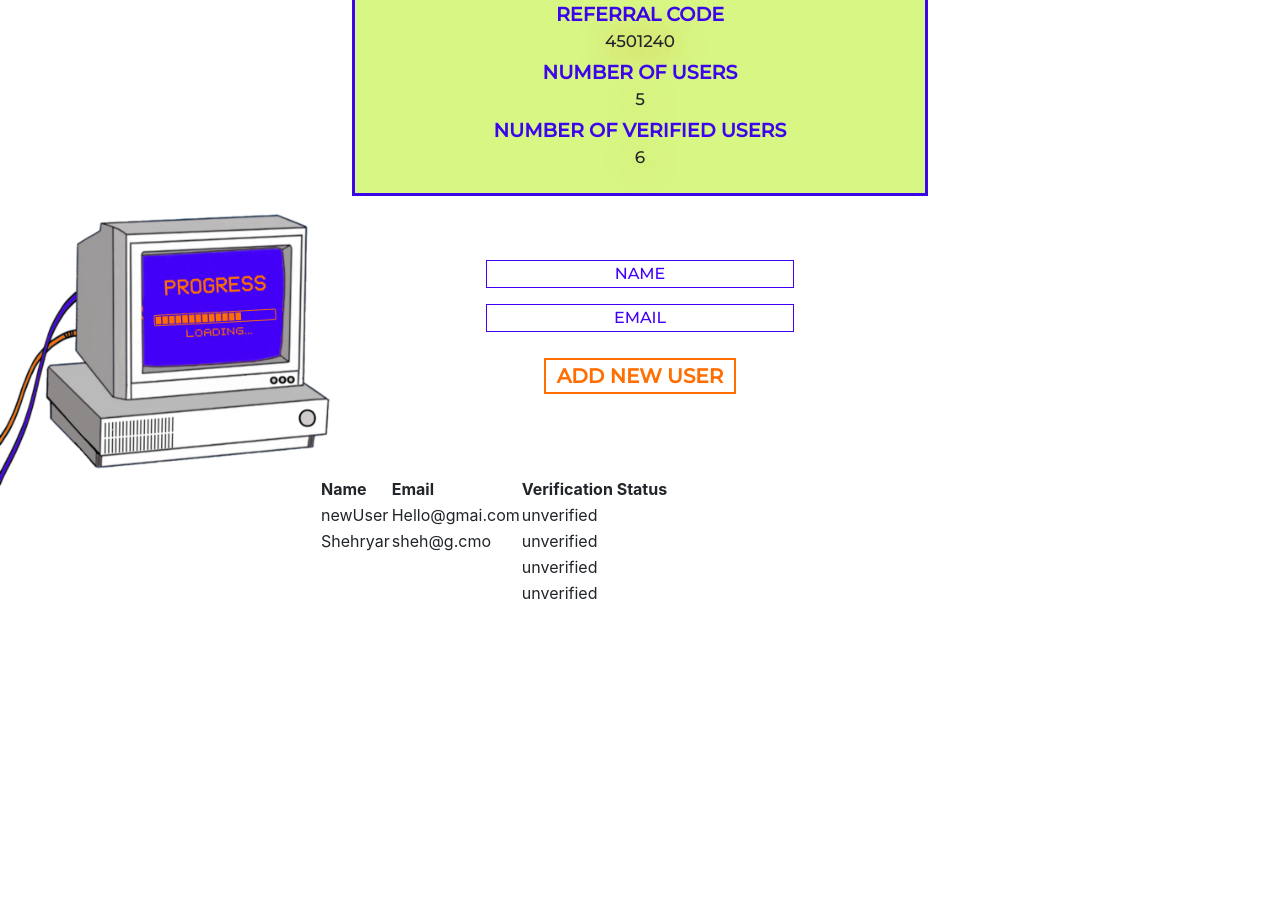
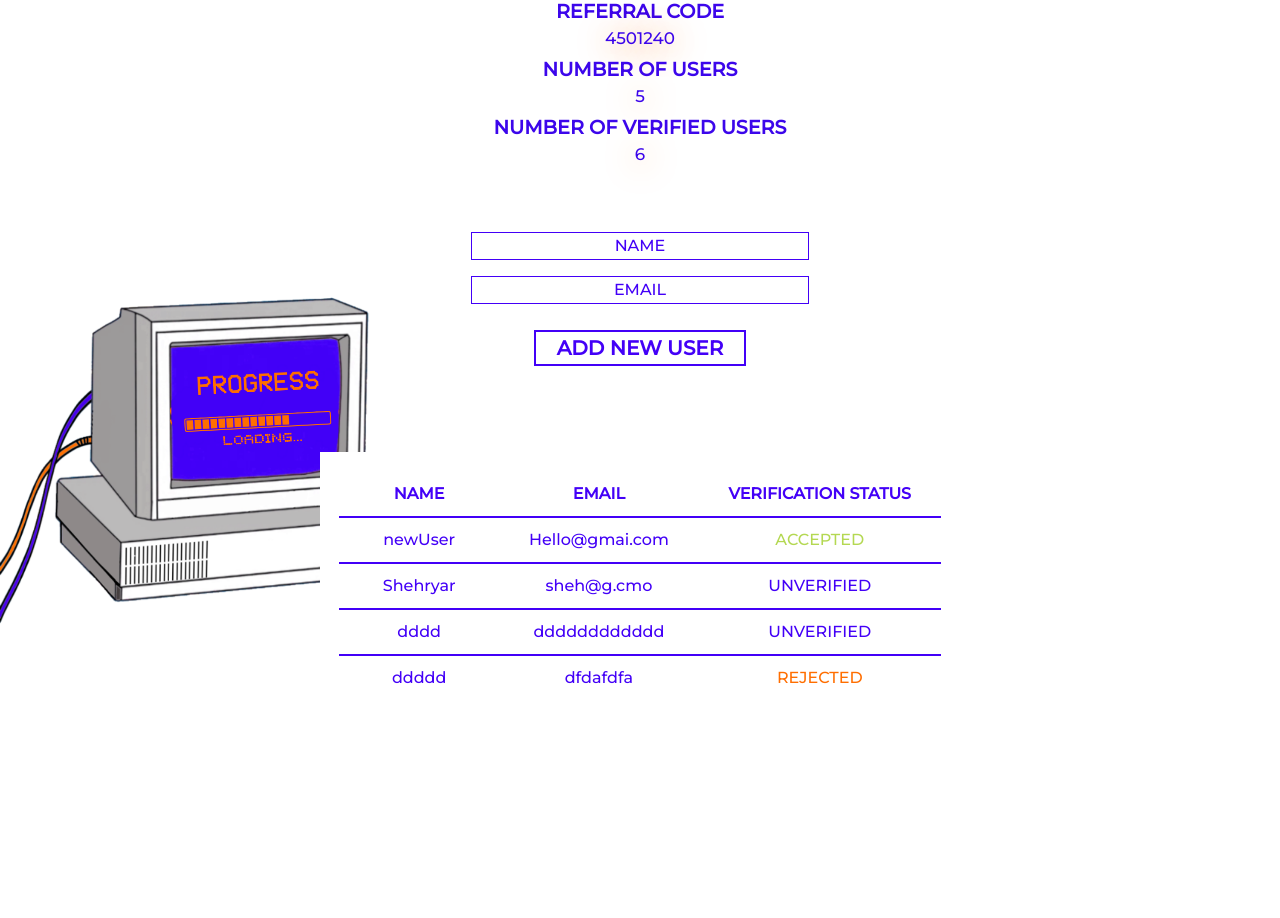
Before and after one commit to ShehryarHanif/frichAmbassadors, a React app in the folder client/: page /ambassador/users in a window 1280 px wide. Shown: the part 205-1123 px from the top of the page. Before the commit the page ends 971 px from the top, so only its background shows below. Built offline with nearby package versions, Linux system fonts and the light colour scheme; no server answers.

Commit message:
change styling of ambassador pages

```diff
--- a/client/src/App/Components/AmbassadorDetails/AmbassadorDetails.module.css
+++ b/client/src/App/Components/AmbassadorDetails/AmbassadorDetails.module.css
@@ -1,17 +1,18 @@
 .mainContainer {
-    border: 3px solid #3C06EB;
-    background-color: #D7F684;
+    /* border: 3px solid #3C06EB; */
+    /* background-color: #D7F684; */
     font-family: "Montserrat", sans-serif;
     width: 90%;
     text-align: center;
     margin-top: 2.75rem;
-    margin-bottom: 1rem;
+    margin-bottom: 0.8rem;
     margin-left: auto;
     margin-right: auto;
     padding: 3%;
 }
 
 .ambassadorInformation {
+    color: #3C06EB;
     color: #3C06EB;
     font-weight: bold;
     text-decoration: underline;
@@ -31,5 +32,7 @@
 
 .actualValue {
     text-shadow: 1px 3px 32px #FF6E00;
+    /* color: #FF6E00; */
+    color: #3C06EB;
     font-size: 1.05rem;
 }
--- a/client/src/App/Components/NotificationsTable/AmbassadorNotificationsTable.js
+++ b/client/src/App/Components/NotificationsTable/AmbassadorNotificationsTable.js
@@ -3,6 +3,8 @@ import { useState, useEffect } from "react";
 import axios from "axios";
 
 import NotificationsTablePlaceholder from "./NotificationsTablePlaceholder";
+
+import classes from "./AmbassadorNotificationsTable";
 
 const AmbassadorNotificationsTable = () => {
   const [notifications, setNotifications] = useState([
@@ -38,12 +40,12 @@ const AmbassadorNotificationsTable = () => {
 
   if(notifications.length > 0){
     return (
-        <div>
+        <div className={classes.mainContainer}>
             <table>
                 <tr>
-                <th>Subject</th>
-                <th>Content</th>
-                <th>Time</th>
+                    <th>SUBJECT</th>
+                    <th>CONTENT</th>
+                    <th>TIME</th>
                     <th></th>
                 </tr>
 
--- a/client/src/App/Components/NotificationsTable/NotificationsTablePlaceholder.js
+++ b/client/src/App/Components/NotificationsTable/NotificationsTablePlaceholder.js
@@ -1,6 +1,8 @@
+import classes from "./NotificationsTablePlaceholder.module.css";
+
 const NotificationsTablePlaceholder = () => {
   return (
-    <div>There are no notifications right now.</div>
+          <div className={classes.mainContainer}>THERE ARE NO NOTIFICATIONS!</div>
   );
 }
 
--- a/client/src/App/Components/NotificationsTable/NotificationsTablePlaceholder.module.css
+++ b/client/src/App/Components/NotificationsTable/NotificationsTablePlaceholder.module.css
@@ -0,0 +1,12 @@
+.mainContainer {
+    background: blue;
+    font-family: "Montserrat", sans-serif;
+    text-align: center;
+    margin-top: 5rem;
+    margin-bottom: 50rem;
+    margin-left: auto;
+    margin-right: auto;
+    font-size: 2rem;
+    padding: 2%;
+    color: white;
+}
--- a/client/src/App/Components/UsersForm/UsersForm.js
+++ b/client/src/App/Components/UsersForm/UsersForm.js
@@ -41,15 +41,15 @@ const UsersForm = (props) => {
           setNewUserName("");
           setNewUserEmail("");
         })
-          .catch((error) => console.log(error));
+          .catch((error) => alert("OOPS! THERE WAS A PROBLEM. TRY AGAIN!"));
     };
 
     return (
         <div className={classes.mainContainer}>
             <form method="POST" onSubmit={ submissionHandler }>
-                <input className={classes.inputBox} type="text" placeholder="NAME" value={ newUserName } onChange={ nameChangeHandler } />
+                <input className={classes.inputBox} type="text" placeholder="NAME" minLength="2" required value={ newUserName } onChange={ nameChangeHandler } />
 
-                <input className={classes.inputBox} type="email" placeholder="EMAIL" value={ newUserEmail } onChange={ emailChangeHandler } />
+                <input className={classes.inputBox} type="email" placeholder="EMAIL" required value={ newUserEmail } onChange={ emailChangeHandler } />
 
                 <input className={classes.submission} type="submit" value="ADD NEW USER" />
             </form>
--- a/client/src/App/Components/UsersForm/UsersForm.module.css
+++ b/client/src/App/Components/UsersForm/UsersForm.module.css
@@ -3,9 +3,9 @@
     font-family: "Montserrat", sans-serif;
     width: 70%;
     text-align: center;
-    padding: 5%;
-    margin-top: 1rem;
-    margin-bottom: 2.5rem;
+    padding: 2%;
+    margin-top: 0.25rem;
+    margin-bottom: 4rem;
     margin-left: auto;
     margin-right: auto;
 }
@@ -21,22 +21,23 @@
 
 input::placeholder {
     font-size: 1rem;
-    color: #4300F7
+    color: #4300F7;
 }
 
 .submission {
     grid-area: submission;
-    border: 2px solid #FF6E00;
+    border: 2px solid #4300F7;
     background-color: WHITE;
     margin: 10px auto;
     width: 50%;
-    color: #FF6E00;
+    color: #4300F7;
     font-size: 20px;
     font-weight: bold;
     cursor: pointer;
 }
 
 .submission:hover{
-    border: 2px solid #4300F7;
-    color: #4300F7;
+    border: 2px solid white;
+    color: white;
+    background-color: #4300F7;
 }
--- a/client/src/App/Components/UsersTable/AmbassadorUsersTable.js
+++ b/client/src/App/Components/UsersTable/AmbassadorUsersTable.js
@@ -1,22 +1,24 @@
 import UsersTablePlaceholder from "./UsersTablePlaceholder";
+
+import classes from "./AmbassadorUsersTable.module.css";
 
 const AmbassadorUsersTable = (props) => {
     if(props.users.length > 0){
         return (
-            <div>
-                <table>
-                    <tr>
-                        <th>Name</th>
-                        <th>Email</th>
-                        <th>Verification Status</th>
+            <div className={classes.mainContainer}>
+                <table className={classes.usersTable}>
+                    <tr className={classes.userRow}>
+                        <th>NAME</th>
+                        <th>EMAIL</th>
+                        <th>VERIFICATION STATUS</th>
                     </tr>
 
                     {props.users.map((user) => {
                         return (
-                        <tr key={user["user_id"]}>
+                        <tr key={user["user_id"]} className={`${classes.userRow} ${classes.regularCell}`}>
                             <td>{user["user_name"]}</td>
                             <td>{user["user_email"]}</td>
-                            <td>{user["user_verification_status"]}</td>
+                            <td className={user["user_verification_status"] === "unverified" ? classes.unverifiedColor : user["user_verification_status"] === "accepted" ? classes.acceptedColor : classes.rejectedColor}>{user["user_verification_status"].toUpperCase()}</td>
                         </tr>
                         )
                     })}
--- a/client/src/App/Components/UsersTable/AmbassadorUsersTable.module.css
+++ b/client/src/App/Components/UsersTable/AmbassadorUsersTable.module.css
@@ -0,0 +1,47 @@
+.mainContainer {
+    background: white;
+    font-family: "Montserrat", sans-serif;
+    width: 100%;
+    text-align: center;
+    margin-bottom: 5rem;
+    margin-left: auto;
+    margin-right: auto;
+    padding: 3%;
+    color: #4300F7;
+}
+
+.userRow {
+    padding: 15px 0;
+    text-align: center;
+}
+
+.usersTable {
+    width: 100%;
+}
+
+.usersTable td, .usersTable th, .usersTable .usersTable{
+    overflow: hidden;
+    white-space: nowrap;
+    padding:5px;
+    width: 20%;
+    padding: 10px;
+    text-align: center;
+}
+
+.regularCell{
+    clear: both;
+    border-top: #4300F7 2px solid;
+    border-bottom: none;
+}
+
+.unverifiedColor {
+    color: #4300F7;
+}
+
+.rejectedColor {
+    color: #FF6E00;
+}
+
+.acceptedColor {
+    color: #B4D852;
+}
--- a/client/src/App/Components/UsersTable/UsersTablePlaceholder.js
+++ b/client/src/App/Components/UsersTable/UsersTablePlaceholder.js
@@ -1,6 +1,8 @@
+import classes from "./UsersTablePlaceholder.module.css";
+
 const UsersTablePlaceholder = () => {
     return (
-      <div>There are no users right now.</div>
+      <div className={classes.mainContainer}></div>
     );
 };
 
--- a/client/src/App/Components/UsersTable/UsersTablePlaceholder.module.css
+++ b/client/src/App/Components/UsersTable/UsersTablePlaceholder.module.css
@@ -0,0 +1,11 @@
+.mainContainer {
+    background: white;
+    font-family: "Montserrat", sans-serif;
+    width: 100%;
+    text-align: center;
+    margin-bottom: 10rem;
+    margin-left: auto;
+    margin-right: auto;
+    padding: 3%;
+
+}
--- a/client/src/App/Pages/Ambassador/AmbassadorUsersPage.js
+++ b/client/src/App/Pages/Ambassador/AmbassadorUsersPage.js
@@ -12,7 +12,7 @@ import classes from "./AmbassadorUsersPage.module.css";
 
 const AmbassadorUsersPage = () => {
   const [ambassador, setAmbassador] = useState({ "ambassador_id": 2, "ambassador_first_name": "Shehryar", "ambassador_last_name": "Hanif", "ambassador_email": "shehryarhanif123@gmail.com", "ambassador_referral_code": "4501240", "ambassador_university": "dsfadfaf", "ambassador_university_location": "dfafasf", "ambassador_tier": "bronze" });
-  const [users, setUsers] = useState([ { "user_id": 4, "user_name": "newUser", "user_email": "Hello@gmai.com", "user_ambassador_id": 2, "user_referral_code": "4501240", "user_created_at": "2021-07-28T15:41:44.000Z", "user_verification_status": "unverified" }, { "user_id": 3, "user_name": "Shehryar", "user_email": "sheh@g.cmo", "user_ambassador_id": 2, "user_referral_code": "4501240", "user_created_at": "2021-07-27T15:33:55.000Z", "user_verification_status": "unverified" }, { "user_id": 2, "user_name": "", "user_email": "", "user_ambassador_id": 2, "user_referral_code": "4501240", "user_created_at": "2021-07-24T14:56:09.000Z", "user_verification_status": "unverified" }, { "user_id": 1, "user_name": "", "user_email": "", "user_ambassador_id": 2, "user_referral_code": "4501240", "user_created_at": "2021-07-24T14:56:08.000Z", "user_verification_status": "unverified" } ]);
+  const [users, setUsers] = useState([ { "user_id": 4, "user_name": "newUser", "user_email": "Hello@gmai.com", "user_ambassador_id": 2, "user_referral_code": "4501240", "user_created_at": "2021-07-28T15:41:44.000Z", "user_verification_status": "accepted" }, { "user_id": 3, "user_name": "Shehryar", "user_email": "sheh@g.cmo", "user_ambassador_id": 2, "user_referral_code": "4501240", "user_created_at": "2021-07-27T15:33:55.000Z", "user_verification_status": "unverified" }, { "user_id": 2, "user_name": "dddd", "user_email": "dddddddddddd", "user_ambassador_id": 2, "user_referral_code": "4501240", "user_created_at": "2021-07-24T14:56:09.000Z", "user_verification_status": "unverified" }, { "user_id": 1, "user_name": "ddddd", "user_email": "dfdafdfa", "user_ambassador_id": 2, "user_referral_code": "4501240", "user_created_at": "2021-07-24T14:56:08.000Z", "user_verification_status": "rejected" } ]);
   const [numberOfUsers, setNumberOfUsers] = useState(5);
   const [verifiedNumberOfUsers, setVerifiedNumberOfUsers] = useState(6);
 
```
Lines whose indentation alone changed are shown as unchanged.
